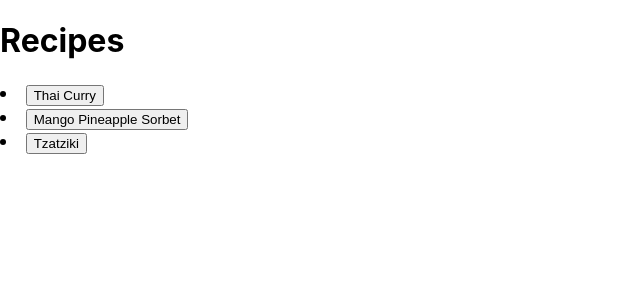
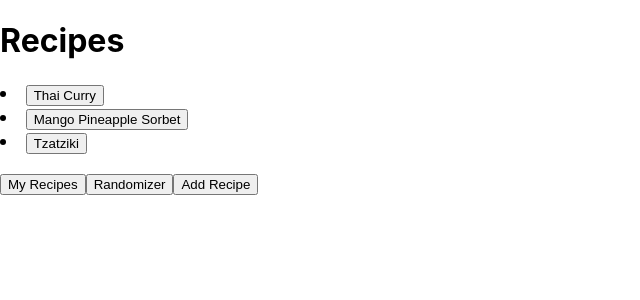
Before and after one commit to vickybremer/Rezeptbuch, a React (Create React App) app in the folder rezeptbuch/: page / in a window 1280 px wide. Shown: the top 300 px of the page, without its empty margins (0-640 px from the left). Built offline with nearby package versions, Linux system fonts and the light colour scheme.

Commit message:
Navigationsbar erstellt

```diff
--- /dev/null
+++ b/rezeptbuch/src/components/addNewRecipe/AddRecipe.js
@@ -0,0 +1,5 @@
+export default function AddRecipe(){
+    return(
+        <h3>add your new favourite recipe :)</h3>
+    );
+}
--- a/rezeptbuch/src/components/app/App.js
+++ b/rezeptbuch/src/components/app/App.js
@@ -1,12 +1,28 @@
 import './App.css';
+import { useState } from "react";
+import Header from '../header/Header.js'
+import Navigation from '../navigation/Navigation.js'
 import Recipes from '../recipes/Recipes.js'
-import Header from '../header/Header.js'
+import Randomizer from '../randomizer/Randomizer.js'
+import AddRecipe from '../addNewRecipe/AddRecipe.js'
+
 
 function App() {
+    //Anfangsstate ist "MainSite" -> Eigene Rezepte
+    const [site, setSite] = useState("MainSite");
     return (
         <div>
             <Header title="Recipes" />
-            <Recipes />
+            <div>
+                {site === "MainSite" ? <Recipes/> : ""}
+            </div>
+            <div>
+                {site === "Randomizer" ? <Randomizer/> : ""}
+            </div>
+            <div>
+                {site === "AddRecipe" ? <AddRecipe/> : ""}
+            </div>
+            <Navigation nav={setSite}></Navigation>
         </div>
     );
 }
--- a/rezeptbuch/src/components/fullRecipe/fullRecipe.js
+++ b/rezeptbuch/src/components/fullRecipe/fullRecipe.js
@@ -2,7 +2,7 @@ import styles from './fullRecipe.module.css';
 //import recipeData from "../recipes/Recipe-data.json"
 
 export default function FullRecipe({ listData, selectedRecipe, closeHandler }) {
-    //die Rezepte werden nach dem Title gefiltert (.filter = Array)
+    //die Rezepte werden nach dem Titel gefiltert (.filter = Array)
     const recipe = listData.filter((item) => item.title === selectedRecipe)
 
     return (
--- /dev/null
+++ b/rezeptbuch/src/components/navigation/Navigation.js
@@ -0,0 +1,13 @@
+import React from "react";
+
+export default function Navigation({nav}) {
+    return(
+        <div>
+            <div>
+                <button onClick={() => nav("MainSite")}> My Recipes </button>
+                <button onClick={() => nav("Randomizer")}> Randomizer </button>
+                <button onClick={() => nav("AddRecipe")}>Add Recipe</button>
+            </div>
+        </div>
+    );
+}
--- /dev/null
+++ b/rezeptbuch/src/components/randomizer/Randomizer.js
@@ -0,0 +1,6 @@
+
+export default function Randomizer (){
+    return(
+        <h3> randomizer site </h3>
+    );
+}
```
Also changed, not shown: rezeptbuch/src/components/recipes/Recipes.js (+1 -9 lines).
